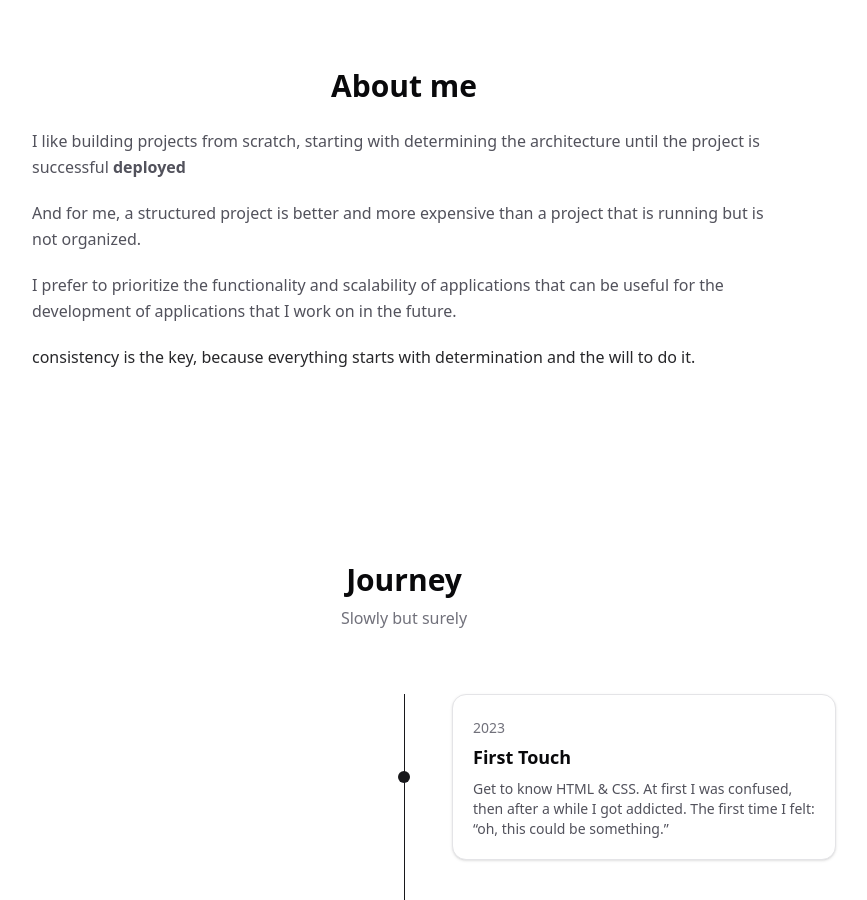
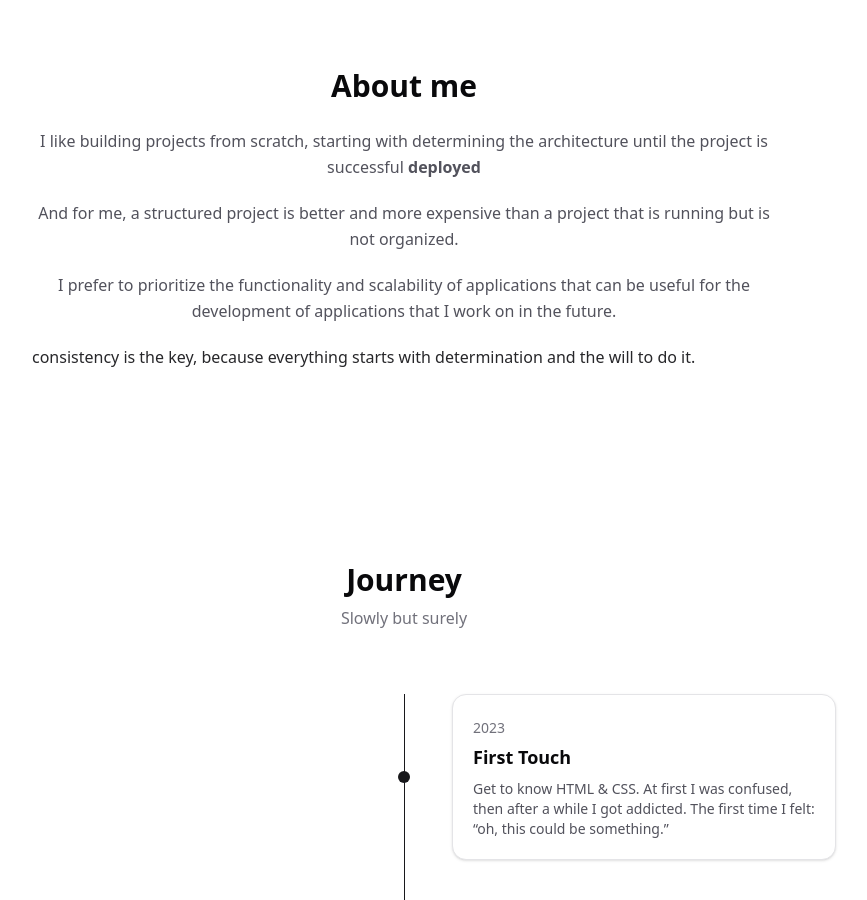
Before and after one commit to Fauzansyz/FauzanAdzma-web, a React (Vite) app: page / in a window 1280 px wide. Shown: the part 1240-2140 px from the top of the page, without its empty margins (236-1103 px from the left). Built offline with nearby package versions, Linux system fonts and the light colour scheme.

Commit message:
Optimizing SEO & refactoring UI

```diff
--- a/src/components/AboutPage.tsx
+++ b/src/components/AboutPage.tsx
@@ -4,15 +4,15 @@ export default function AboutPage() {
       <h2 className="text-3xl font-bold text-center">About me</h2>
 
       <div className="mt-6 px-5 md:px-2 space-y-5 text-zinc-600 dark:text-zinc-400 leading-relaxed">
-        <p>
+        <p className="text-center">
           I like building projects from scratch, starting with determining the architecture until the project is successful  <b>deployed</b>
         </p>
 
-        <p>
+        <p className="text-center">
           And for me, a structured project is better and more expensive than a project that is running but is not organized.
         </p>
 
-        <p>
+        <p className="text-center">
           I prefer to prioritize the functionality and scalability of applications that can be useful for the development of applications that I work on in the future. </p>
 
         <p className="font-medium text-zinc-800 dark:text-zinc-200">
```
